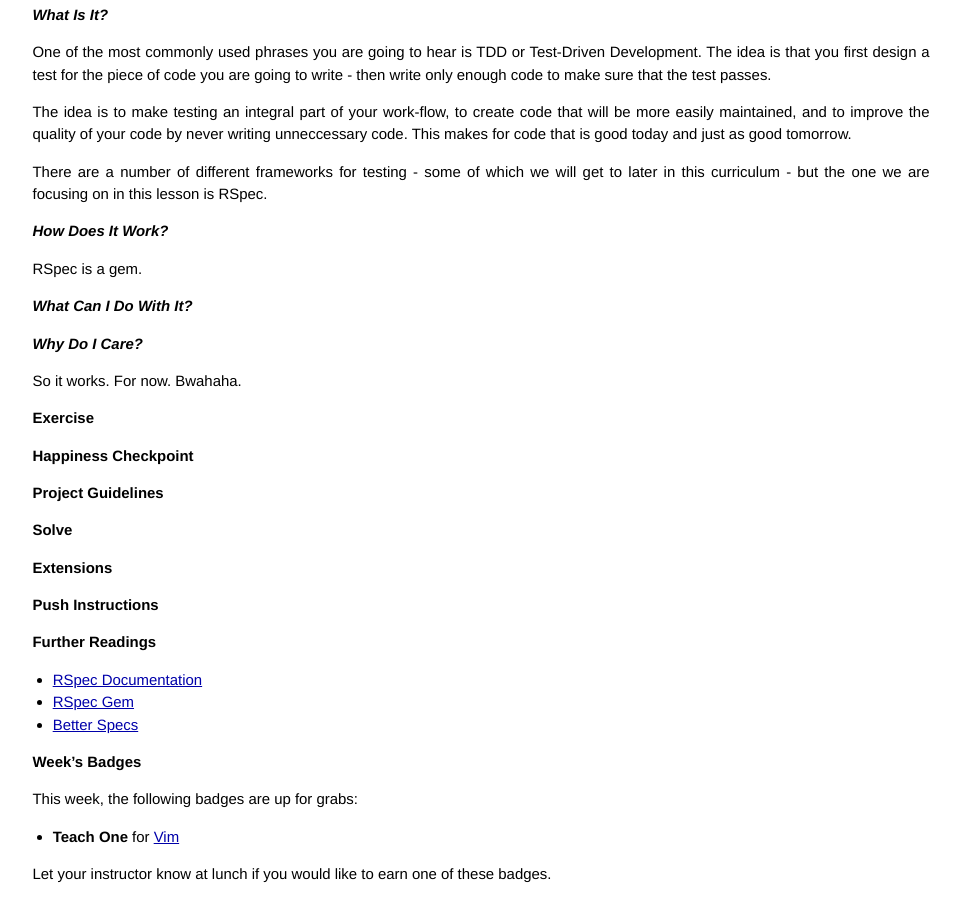
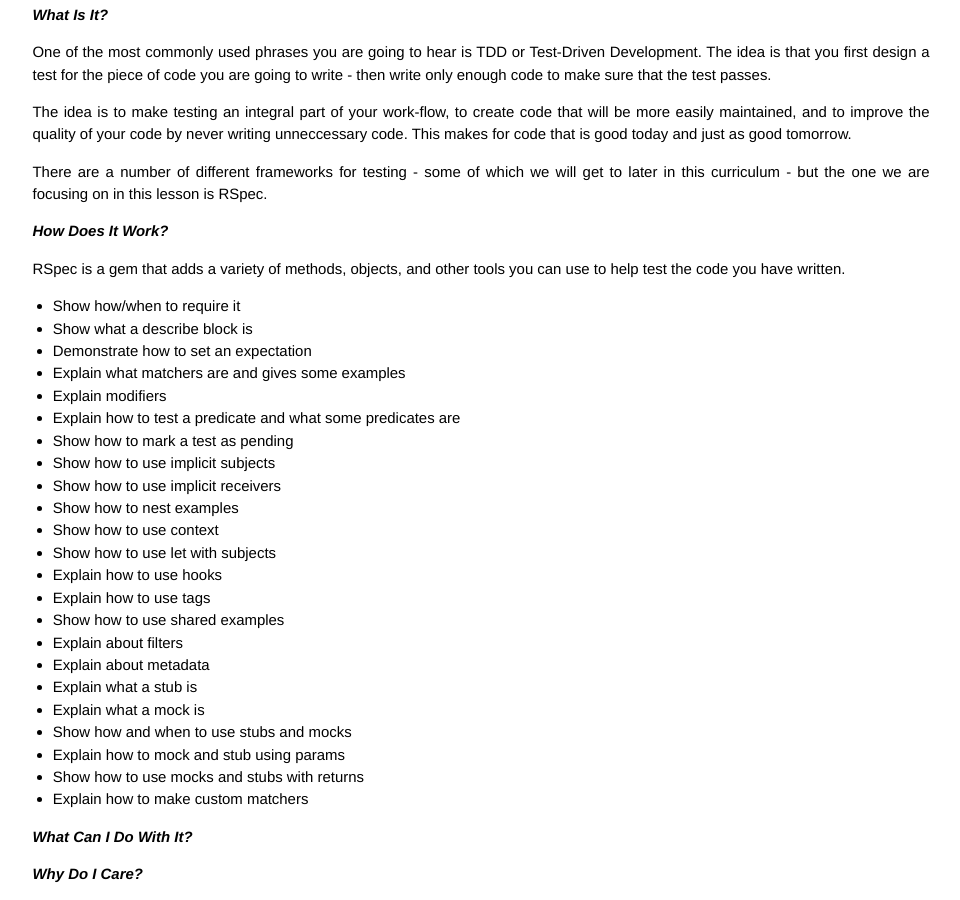
Before and after one commit to RealTschoegl/opensourcebootcamp, a Jekyll site: the page built from _posts/2014-03-17-lesson-testing.markdown, in a window 1280 px wide and 900 px high, scrolled down 467 px. Shown: the whole window, without its empty margins (159-1119 px from the left). Built offline with Jekyll 4.4.1, drawn with Linux system fonts in a browser that asks for light colours; Markdown is read by kramdown in place of the engine named in the settings.

Commit message:
Updated 2014-03-17-lesson-testing.markdown

```diff
--- a/_posts/2014-03-17-lesson-testing.markdown
+++ b/_posts/2014-03-17-lesson-testing.markdown
@@ -25,7 +25,31 @@
 
 ### _How Does It Work?_
 
-RSpec is a gem.
+RSpec is a gem that adds a variety of methods, objects, and other tools you can use to help test the code you have written.
+
+* Show how/when to require it
+* Show what a describe block is
+* Demonstrate how to set an expectation
+* Explain what matchers are and gives some examples
+* Explain modifiers
+* Explain how to test a predicate and what some predicates are
+* Show how to mark a test as pending
+* Show how to use implicit subjects
+* Show how to use implicit receivers
+* Show how to nest examples
+* Show how to use context
+* Show how to use let with subjects
+* Explain how to use hooks
+* Explain how to use tags
+* Show how to use shared examples
+* Explain about filters
+* Explain about metadata
+* Explain what a stub is
+* Explain what a mock is
+* Show how and when to use stubs and mocks
+* Explain how to mock and stub using params
+* Show how to use mocks and stubs with returns
+* Explain how to make custom matchers
 
 ### _What Can I Do With It?_
 
```
